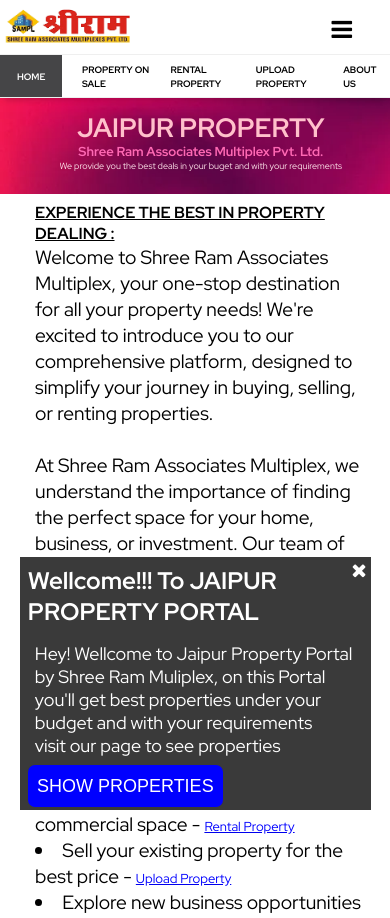
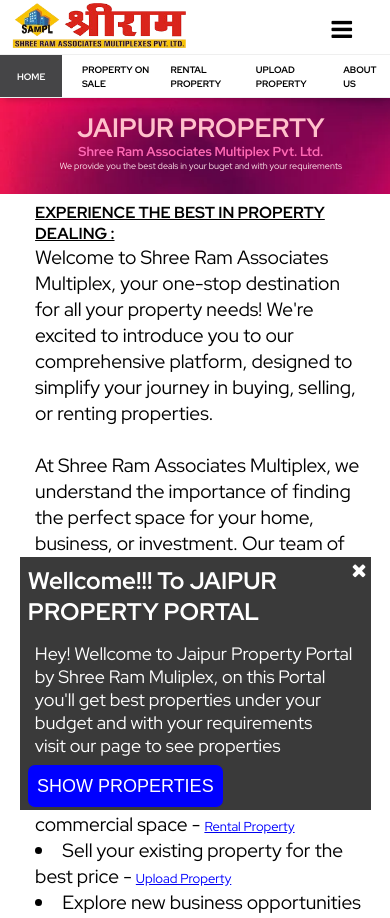
Before and after one commit to abhishek-solanki9191/shreeramassociates.github.io, a plain HTML site: page index.html in a window 390 px wide. Shown: the top 918 px of the page. Drawn offline with Linux system fonts and the light colour scheme.

Commit message:
updatted

```diff
--- a/index.html
+++ b/index.html
@@ -6,7 +6,8 @@
     <meta name="viewport" content="width=device-width, initial-scale=1.0, maximum-scale=1.0, user-scalable=0">
     <link rel="stylesheet" href="https://cdnjs.cloudflare.com/ajax/libs/font-awesome/4.7.0/css/font-awesome.min.css">
     <link rel="shortcut icon" href="imgs/favicons/favicon.png" type="image/x-icon">
-    <title>JAIPUR PROPERTY PORTAL - Home</title>
+    <meta content="imgs/logo - no background.png" property="og:image">
+    <title>Shree Ram Associates Multiplex Pvt. Ltd.</title>
     <link rel="stylesheet" href="style/index.css">
     <script src="JavaScript/index.js"></script>
 </head>
--- a/style/About us.css
+++ b/style/About us.css
@@ -74,6 +74,7 @@ html {
 .logo img {
     height: 12vh;
     margin-left: 2vw;
+    padding: 2%;
 }
 
 .contact-button button {
@@ -796,7 +797,7 @@ form input {
     }
 
     .logo img {
-        height: 5vh;
+        height: 7vh;
         margin-left: 2vw;
     }
 
@@ -878,7 +879,7 @@ form input {
     }
 
     .logo img {
-        height: 5vh;
+        height: 7vh;
         margin-left: 4vw;
     }
 
--- a/style/Buy Property.css
+++ b/style/Buy Property.css
@@ -72,6 +72,7 @@ html {
 .logo img {
     height: 12vh;
     margin-left: 2vw;
+    padding: 2%;
 }
 
 .contact-button button {
--- a/style/Rental property.css
+++ b/style/Rental property.css
@@ -72,6 +72,7 @@ html {
 .logo img {
     height: 12vh;
     margin-left: 2vw;
+    padding: 2%;
 }
 
 .contact-button button {
--- a/style/Rental.css
+++ b/style/Rental.css
@@ -75,6 +75,7 @@ html {
 .logo img {
     height: 9vh;
     margin-left: 2vw;
+    padding: 2%;
 }
 
 .contact-button button {
@@ -772,7 +773,7 @@ p {
     }
 
     .logo img {
-        height: 5vh;
+        height: 7vh;
         margin-left: 2vw;
     }
 
@@ -841,7 +842,7 @@ p {
     }
 
     .logo img {
-        height: 5vh;
+        height: 7vh;
         margin-left: 4vw;
     }
 
--- a/style/Upload property.css
+++ b/style/Upload property.css
@@ -74,6 +74,7 @@ html {
 .logo img {
     height: 12vh;
     margin-left: 2vw;
+    padding: 2%;
 }
 
 .contact-button button {
@@ -830,7 +831,7 @@ textarea {
     }
 
     .logo img {
-        height: 5vh;
+        height: 7vh;
         margin-left: 2vw;
     }
 
@@ -900,7 +901,7 @@ textarea {
     }
 
     .logo img {
-        height: 5vh;
+        height: 7vh;
         margin-left: 4vw;
     }
 
--- a/style/index.css
+++ b/style/index.css
@@ -74,6 +74,7 @@ html {
 .logo img {
     height: 12vh;
     margin-left: 2vw;
+    padding: 2%;
 }
 
 .contact-button button {
@@ -1387,7 +1388,7 @@ form input {
     }
 
     .logo img {
-        height: 5vh;
+        height: 7vh;
         margin-left: 2vw;
     }
 
@@ -1552,7 +1553,7 @@ form input {
     }
 
     .logo img {
-        height: 5vh;
+        height: 7vh;
         margin-left: 4vw;
     }
 
--- a/style/property.css
+++ b/style/property.css
@@ -75,6 +75,7 @@ html {
 .logo img {
     height: 9vh;
     margin-left: 2vw;
+    padding: 2%;
 }
 
 .contact-button button {
@@ -796,7 +797,7 @@ p {
     }
 
     .logo img {
-        height: 5vh;
+        height: 7vh;
         margin-left: 2vw;
     }
 
@@ -869,7 +870,7 @@ p {
     }
 
     .logo img {
-        height: 5vh;
+        height: 7vh;
         margin-left: 4vw;
     }
 
```
Also changed, not shown: About us.html (+1 -1 lines), Buy Property.html (+1 -1 lines), Rental property.html (+1 -1 lines), Rental.html (+1 -1 lines), Upload property.html (+1 -1 lines), property.html (+1 -1 lines).
